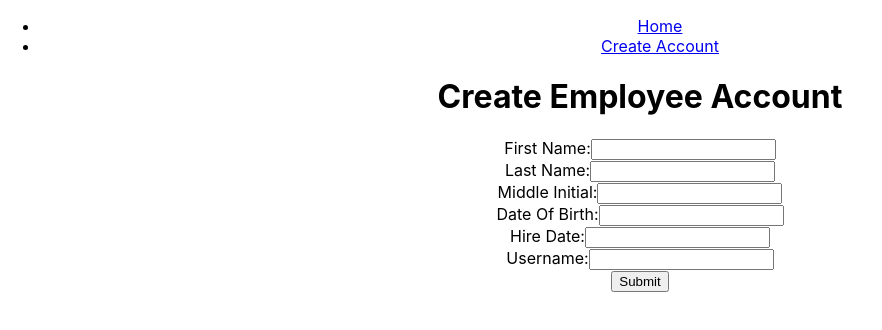
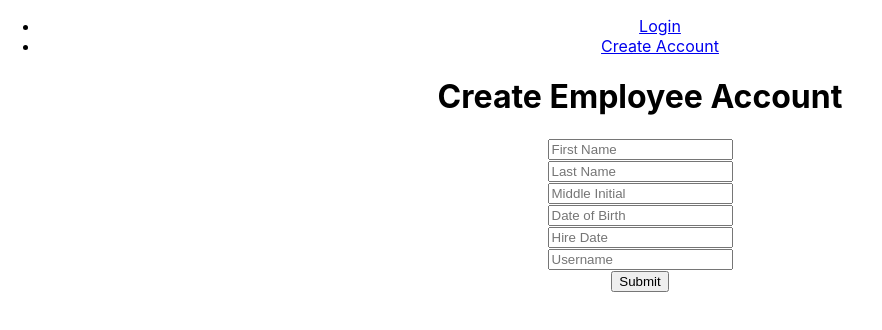
Before and after one commit to bethel-school-of-technology/istaff-frontend, a React (Create React App) app: page /CreateAccount in a window 1280 px wide. Shown: the top 330 px of the page, without its empty margins (0-882 px from the left). Built offline with nearby package versions, Linux system fonts and the light colour scheme.

Commit message:
Created Login page

```diff
--- a/src/App.js
+++ b/src/App.js
@@ -1,6 +1,6 @@
 import React from 'react';
 import './App.css';
-import Home from './Home';
+import Login from './Login';
 import CreateAccount from './CreateAccount';
 import {Route, Link} from 'react-router-dom';
 import NavBar from './NavBar';
@@ -8,7 +8,7 @@ import NavBar from './NavBar';
 function App() {
   return <div className="App">
     <NavBar />
-    <Route exact path="/" component={Home} />
+    <Route exact path="/" component={Login} />
     <Route exact path="/CreateAccount" component={CreateAccount} />
   </div>
 }
--- a/src/CreateAccount.js
+++ b/src/CreateAccount.js
@@ -5,18 +5,12 @@ function CreateAccount() {
         <div>
             <h1>Create Employee Account</h1>
             <form>
-               <label>First Name:</label>
-               <input /><br></br>
-               <label>Last Name:</label>
-               <input /><br></br>
-               <label>Middle Initial:</label>
-               <input /><br></br>
-               <label>Date Of Birth:</label>
-               <input /><br></br>
-               <label>Hire Date:</label>
-               <input /><br></br>
-               <label>Username:</label>
-               <input /><br></br>
+               <input placeholder="First Name"></input><br></br>
+               <input placeholder="Last Name"></input><br></br>
+               <input placeholder="Middle Initial"></input><br></br>
+               <input placeholder="Date of Birth"></input><br></br>
+               <input placeholder="Hire Date"></input><br></br>
+               <input placeholder="Username"></input><br></br>
                <button>Submit</button>
             </form>
         </div>
--- a/src/Home.js
+++ /dev/null
@@ -1,11 +0,0 @@
-import React from 'react';
-
-function Home() {
-    return (
-        <div>
-            <h1>Welcome to iStaff!</h1>
-        </div>
-    )
-}
-
-export default Home;
--- /dev/null
+++ b/src/Login.js
@@ -0,0 +1,16 @@
+import React from 'react';
+
+function Home() {
+    return (
+        <div>
+            <h1>Welcome to iStaff!</h1><br />
+            <h2>Login</h2>
+            <input placeholder="Username"></input><br></br>
+            <input placeholder="Password"></input><br></br>
+            <button>Submit</button><button>Forgot Password</button><br></br>
+            <button>Manager Sign Up!</button>
+        </div>
+    )
+}
+
+export default Home;
--- a/src/NavBar.js
+++ b/src/NavBar.js
@@ -4,7 +4,7 @@ import { Link } from 'react-router-dom';
 function NavBar() {
     return (
         <ul>
-            <li><Link to="/">Home</Link></li>
+            <li><Link to="/">Login</Link></li>
             <li><Link to="/CreateAccount">Create Account</Link></li>
         </ul>
     )
```
